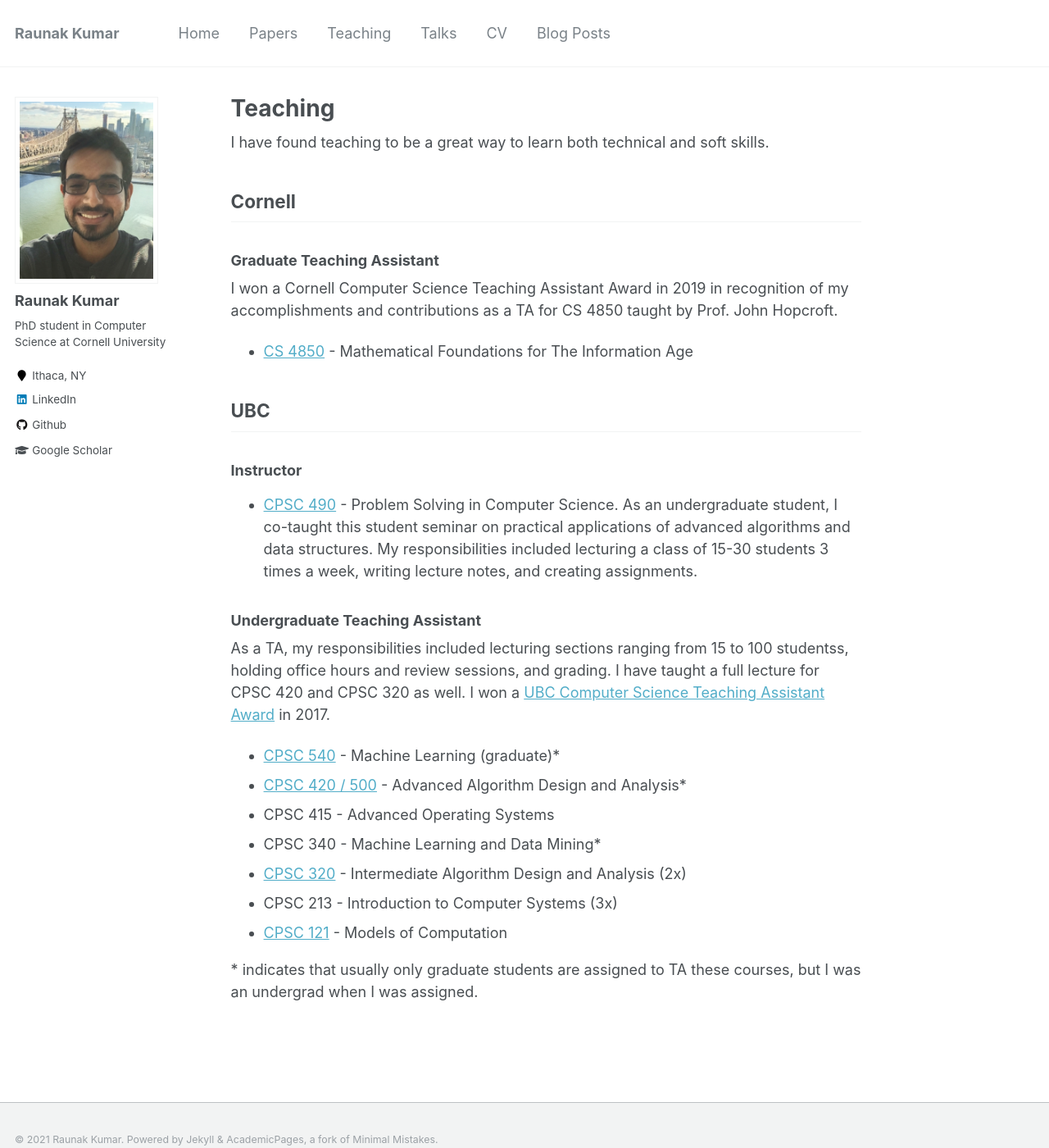
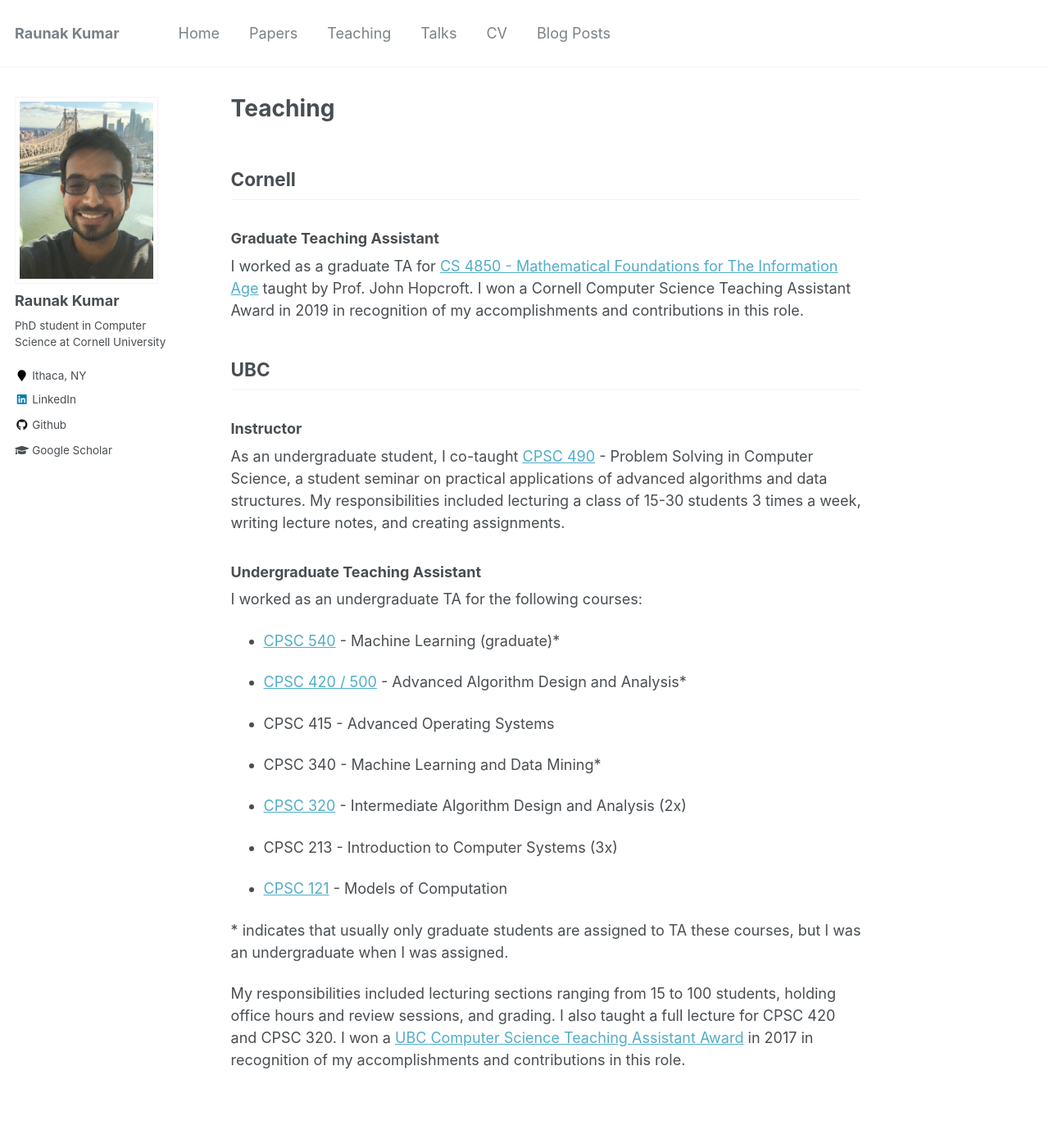
Before and after one commit to raunakkmr/raunakkmr.github.io, a Jekyll site: the page built from _pages/teaching.md, in a window 1280 px wide and 1400 px high. Shown: the whole window at 82% size. Built offline with Jekyll 4.4.1, drawn with Linux system fonts in a browser that asks for light colours.

Commit message:
edited about and teaching

```diff
--- a/_pages/teaching.md
+++ b/_pages/teaching.md
@@ -4,43 +4,49 @@ permalink: /teaching/
 author_profile: true
 ---
 
-I have found teaching to be a great way to learn both technical and soft skills.
-
 ## Cornell
 
 ### Graduate Teaching Assistant
-I won a Cornell Computer Science Teaching Assistant Award in 2019 in recognition
-of my accomplishments and contributions as a TA for CS 4850 taught by Prof. John
-Hopcroft.
 
-* [CS 4850](http://www.cs.cornell.edu/courses/cs4850/2019sp/) - Mathematical Foundations for The Information Age
+I worked as a graduate TA for
+[CS 4850 - Mathematical Foundations for The Information Age](http://www.cs.cornell.edu/courses/cs4850/2019sp/)
+taught by Prof. John Hopcroft. I won a Cornell Computer Science Teaching
+Assistant Award in 2019 in recognition of my accomplishments and contributions in this role.
 
 ## UBC
 
 ### Instructor
 
-* [CPSC 490](https://www.students.cs.ubc.ca/~cs-490/2016W2/) - Problem Solving
-in Computer Science. As an undergraduate student, I co-taught this student
-seminar on practical applications of advanced algorithms and data structures.
-My responsibilities included lecturing a class of 15-30 students 3 times a
-week, writing lecture notes, and creating assignments.
+As an undergraduate student, I co-taught [CPSC
+490](https://www.students.cs.ubc.ca/~cs-490/2016W2/) - Problem Solving in
+Computer Science, a student seminar on practical applications of advanced
+algorithms and data structures.  My responsibilities included lecturing a class
+of 15-30 students 3 times a week, writing lecture notes, and creating
+assignments.
 
 ### Undergraduate Teaching Assistant
 
-As a TA, my responsibilities included lecturing sections ranging from 15 to 100
-studentss, holding office hours and review sessions, and grading. I have taught
-a full lecture for CPSC 420 and CPSC 320 as well. I won a [UBC Computer Science
-Teaching Assistant
-Award](https://www.cs.ubc.ca/award/2017/05/ubc-computer-science-department-undergraduate-ta-award)
-in 2017.
+I worked as an undergraduate TA for the following courses:
 
 * [CPSC 540](https://www.cs.ubc.ca/~schmidtm/Courses/540-W18/) - Machine Learning (graduate)\*
+
 * [CPSC 420 / 500](https://www.students.cs.ubc.ca/~cs-420/2016W2/) - Advanced Algorithm Design and Analysis\*
+
 * CPSC 415 - Advanced Operating Systems
+
 * CPSC 340 - Machine Learning and Data Mining\*
+
 * [CPSC 320](http://blogs.ubc.ca/cpsc3202016w1/) - Intermediate Algorithm Design and Analysis (2x)
+
 * CPSC 213 - Introduction to Computer Systems (3x)
+
 * [CPSC 121](https://www.students.cs.ubc.ca/~cs-121/2014W1/) - Models of Computation
 
 \* indicates that usually only graduate students are assigned to TA these courses,
-but I was an undergrad when I was assigned.
+but I was an undergraduate when I was assigned.
+
+My responsibilities included lecturing sections ranging from 15 to 100
+students, holding office hours and review sessions, and grading. I also taught
+a full lecture for CPSC 420 and CPSC 320. I won a
+[UBC Computer Science Teaching Assistant Award](https://www.cs.ubc.ca/award/2017/05/ubc-computer-science-department-undergraduate-ta-award)
+in 2017 in recognition of my accomplishments and contributions in this role.
```
Also changed, not shown: _pages/about.md (+3 -2 lines).
